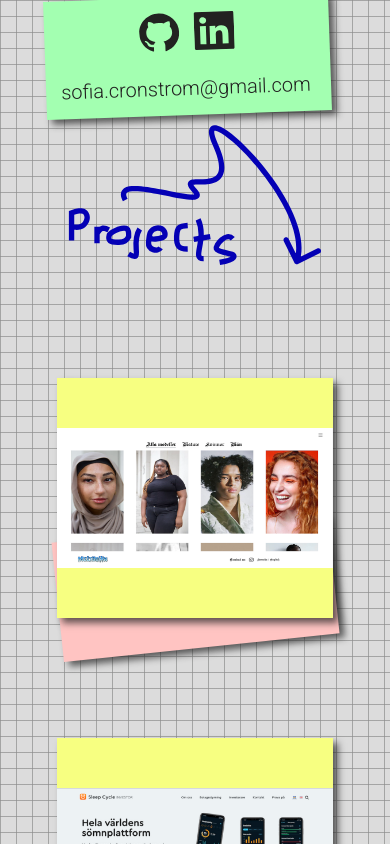
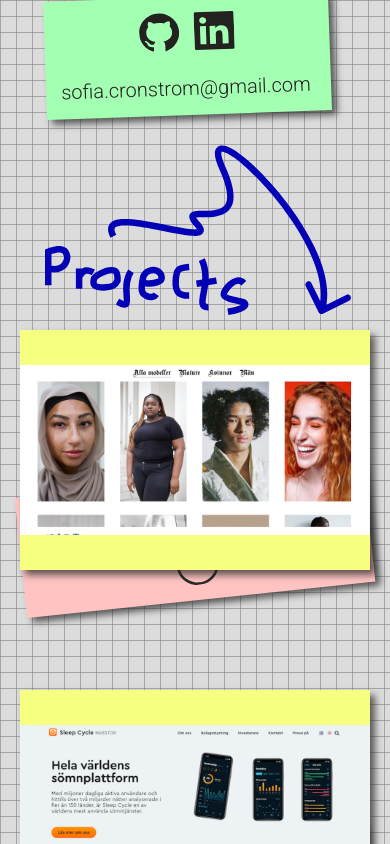
Before and after one commit to SofiaCronstrom/sofiaPortfolio, a React (Create React App) app: page / in a window 390 px wide. Shown: the part 560-1404 px from the top of the page. Built offline with nearby package versions, Linux system fonts and the light colour scheme.

Commit message:
changes in breakpoints for responsive at about.css and accordion.css

```diff
--- a/src/App.js
+++ b/src/App.js
@@ -19,7 +19,8 @@ const App = () => {
     {
       id: "item1",
       image: `${Meltdown}`,
-      heading: "Website improvements",
+      heading: `Meltdown mgmt -
+                Website improvements`,
       link: "https://www.meltdown-mgmt.com/sv"
    },
     {
--- a/src/style/about.css
+++ b/src/style/about.css
@@ -106,14 +106,14 @@
     display: none;
   }
   .doodle{
-    width: 200px;
+    width: auto;
     height: 650px;
     position: absolute;
     left: 80vw;
     margin-top: 30px;
   }
 
-  @media only screen and (max-width: 900px){
+  @media only screen and (max-width: 1100px){
 
      .text-head{
       padding-top: 10px;
@@ -124,16 +124,15 @@
     margin-right: 3rem;
    }
   }
-  @media only screen and (max-width: 600px){
+  @media only screen and (max-width: 750px){
     .projectArrow{
       display: none;
     }
     .arrowMobile{
       display: block;
-      width: 100%;
       margin: 0 0 3rem 0;
       position: relative;
-      top: 0;
+      top: 20px;
 
     }
     .wrapper-about{
--- a/src/style/accordion.css
+++ b/src/style/accordion.css
@@ -2,8 +2,9 @@
     display: grid;
     grid-template-columns: repeat(3, 1fr);
     align-items: center;
-    margin: auto;
+    margin: 20px auto;
     column-gap: 5vw;
+    max-width: 50rem;
 }
 .accordion-object{
     display: flex;
@@ -23,14 +24,14 @@
     display: flex;
     flex-direction: column;
     padding: 10px 0 10px 0;
-    max-width: 100%;
+    min-width: 100%;
     height: 240px;
     justify-content: center;
     box-shadow: 5px 5px 7px rgba(33,33,33,.7);
     position: relative;
     background-color: #f7ff81;
     font-family: var(--paraG-font);
-    font-weight: bolder;
+    font-weight: 400;
     font-size: 10px;
     transition: 250ms;
     z-index: 1;
@@ -48,12 +49,10 @@
     font-weight: 300;
 }
 img{
-    width: 100%;
-    height: 140px;
+    height: 170px;
+    object-fit: cover;
 }
-.accordion-title:nth-child(1){
-    width: 120%;
-}
+
 
 .accordion-content{
     background-color: #ffc4c2;
@@ -82,16 +81,25 @@ img{
     background-color: #f8fc10;
 
 }
-@media only screen and (max-width: 900px){
+@media only screen and (max-width: 1600px){
     .project-index{
-        display: grid;
+        grid-template-columns: repeat(2, 1fr);
+    }
+}
+@media only screen and (max-width: 1100px){
+    .project-index{
         grid-template-columns: 1fr;
         align-items: center;
-        margin-left: 30px;
+
     }
 }
-@media only screen and (max-width: 600px){
+@media only screen and (max-width: 750px){
     .project-index{
-        margin: 18rem auto;
+        margin: 240px auto;
     }
 }
+@media only screen and (max-width: 365px){
+    .accordion-content{
+        width: 300px;
+    }
+}
--- a/src/style/first.css
+++ b/src/style/first.css
@@ -21,11 +21,10 @@
     background-size: 1em 1em;
     display: flex;
     flex-direction: row;
-    height: 100vh;
 }
 
 
-  @media only screen and (max-width: 900px) {
+  @media only screen and (max-width: 1100px) {
     .wrapper-index{
       height: 100%;
       display: flex;
@@ -41,7 +40,7 @@
       font-size: 1em;
     }
   }
-  @media only screen and (max-width: 600px){
+  @media only screen and (max-width: 750px){
     .wrapper-index{
       flex-direction: column;
     }
```
